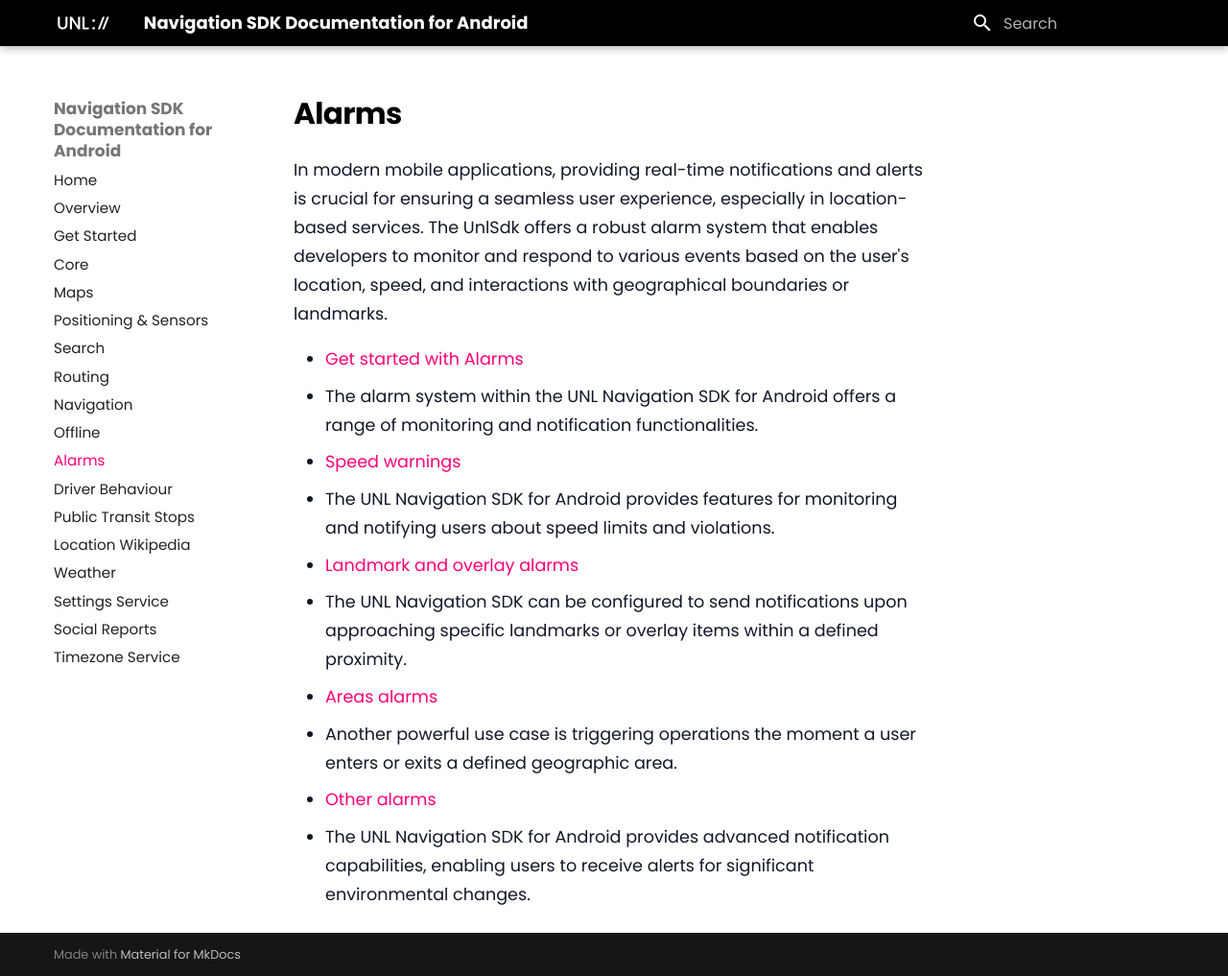
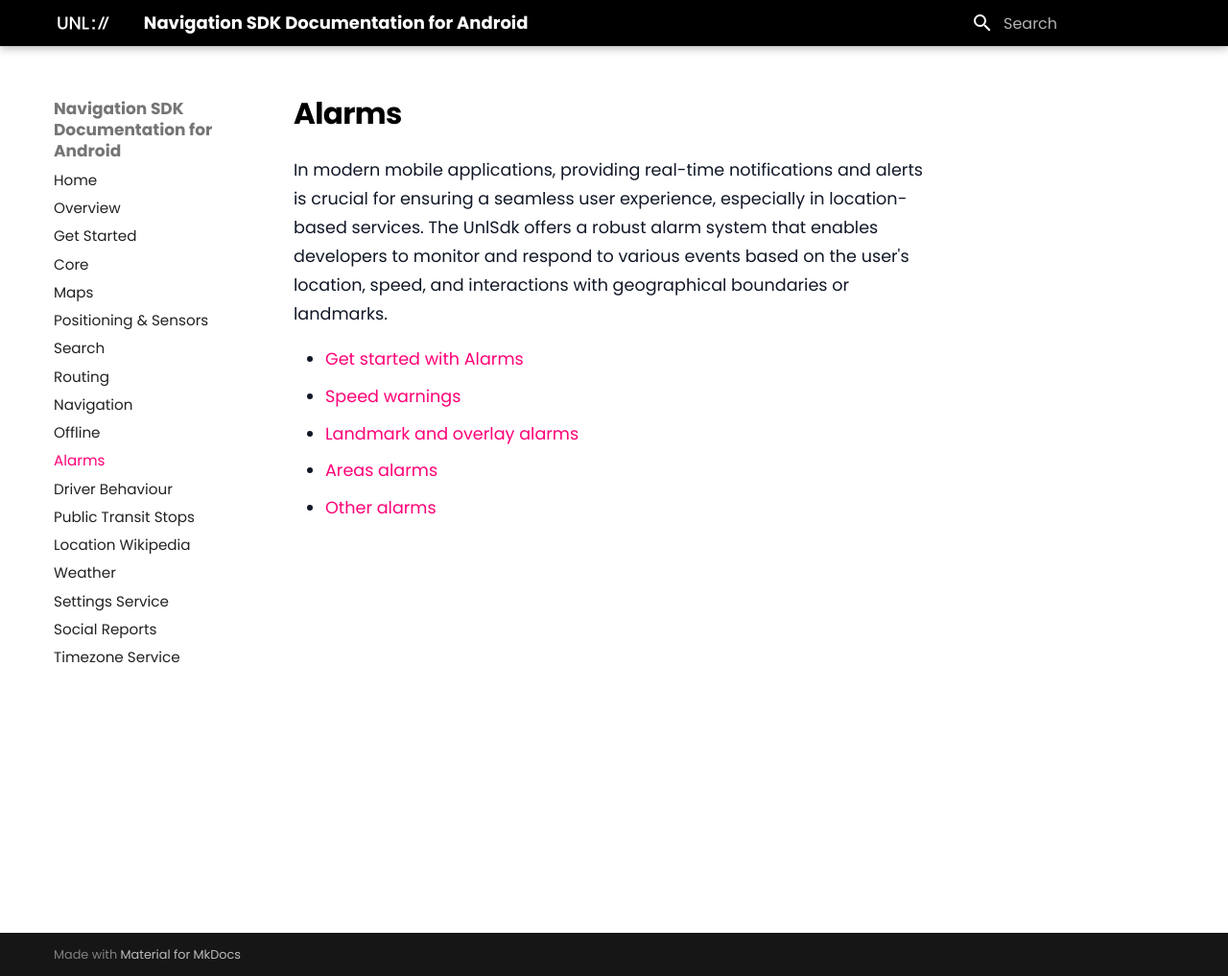
Before and after one commit to u-n-l/navigation-sdk-android-docs, an MkDocs documentation site: the page built from docs/10-Alarms/01-index.md, in a window 1280 px wide and 1017 px high. Shown: the whole window at 96% size. Built offline with MkDocs 1.6.1 and Material for MkDocs 9.7.7, drawn with Linux system fonts in a browser that asks for light colours.

Commit message:
Update 01-index.md

```diff
--- a/docs/10-Alarms/01-index.md
+++ b/docs/10-Alarms/01-index.md
@@ -2,13 +2,8 @@
 
 In modern mobile applications, providing real-time notifications and alerts is crucial for ensuring a seamless user experience, especially in location-based services. The UnlSdk offers a robust alarm system that enables developers to monitor and respond to various events based on the user's location, speed, and interactions with geographical boundaries or landmarks.
 
-- [Get started with Alarms](/10-Alarms/02-Get%20Started%20with%20Alarms.md)
-   - The alarm system within the UNL Navigation SDK for Android offers a range of monitoring and notification functionalities.
-- [Speed warnings](/10-Alarms/03-Speed%20Warnings.md)
-   - The UNL Navigation SDK for Android provides features for monitoring and notifying users about speed limits and violations.
-- [Landmark and overlay alarms](/10-Alarms/04-Landmark%20and%20Overlay%20Alarms.md)
-   - The UNL Navigation SDK can be configured to send notifications upon approaching specific landmarks or overlay items within a defined proximity.
-- [Areas alarms](/10-Alarms/05-Areas%20Alarms.md)
-   - Another powerful use case is triggering operations the moment a user enters or exits a defined geographic area.
-- [Other alarms](/10-Alarms/06-Other%20Alarms.md)
-   - The UNL Navigation SDK for Android provides advanced notification capabilities, enabling users to receive alerts for significant environmental changes.
+- [Get started with Alarms](../10-Alarms/02-Get%20Started%20with%20Alarms.md)
+- [Speed warnings](../10-Alarms/03-Speed%20Warnings.md)
+- [Landmark and overlay alarms](../10-Alarms/04-Landmark%20and%20Overlay%20Alarms.md)
+- [Areas alarms](../10-Alarms/05-Areas%20Alarms.md)
+- [Other alarms](../10-Alarms/06-Other%20Alarms.md)
```
